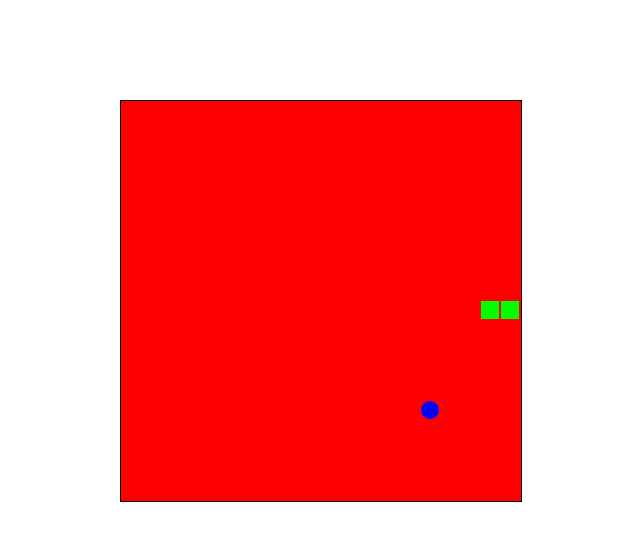
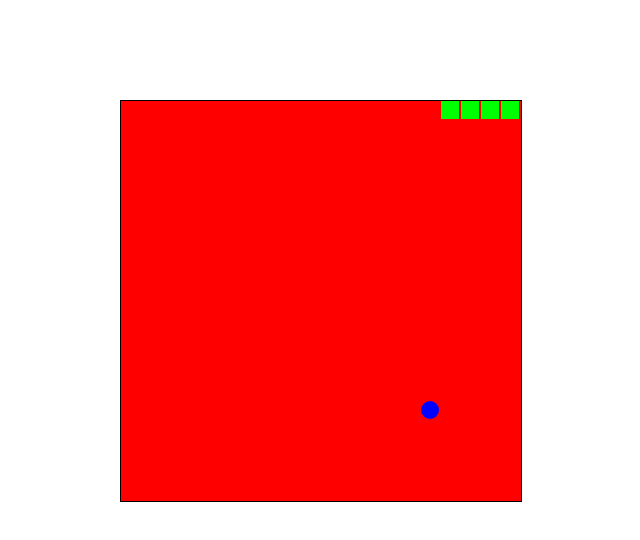
Before and after one commit to mromanro/SnakeJS, a plain HTML site: page index.html in a window 1280 px wide. Shown: the whole page, without its empty margins (319-959 px from the left). Drawn offline with Linux system fonts and the light colour scheme.

Commit message:
Fixed issue where food spawned on snake. Should now only spawn on available spaces

```diff
--- a/index.html
+++ b/index.html
@@ -1,7 +1,6 @@
 <html>
     <head>
         <style>
-            body {height: 100%;}
             canvas {border:1px solid #000000; display: block; margin: 100px auto; padding: 0;}
         </style>
     </head>
@@ -9,20 +8,24 @@
 	<canvas id="web_canvas" width="400" height="400"></canvas>
 	<script>
 
-		var snakePositionX = snakePositionY = 10;
+		var snakePositionX = 0;
+        var snakePositionY = 0;
         var foodPositionX = foodPositionY = 15;
         var vectorX = 1;
         var vectorY = 0;
         var bound = 20;
 		var radius = (bound - 2) / 2;
 
+        var avaPos = [];
+
         var tail = [];
-        var tailSize = 3;
+        var tailSize = 4;
 
         var gameRun = true;
         var looped = true;
 
 		window.onload = function() {
+            generateAvailablePositions();
 			canvas = document.getElementById("web_canvas");
 			context = canvas.getContext("2d");
 			document.addEventListener("keydown", keyPush);
@@ -64,6 +67,14 @@
 			}
 		}
 
+        function generateAvailablePositions() {
+            for(var i = 0; i < 20; i++){
+                for(var j = 0; j < 20; j++){
+                    avaPos.push({X: i , Y: j});
+                }
+            }
+        }
+
 		function game() {
 
             if(gameRun == true) {
@@ -88,20 +99,34 @@
             //check collision with food
             if(snakePositionX == foodPositionX
                && snakePositionY == foodPositionY) {
-                foodPositionX = Math.floor(Math.random() * bound);
-                foodPositionY = Math.floor(Math.random() * bound);
+                //foodPositionX = Math.floor(Math.random() * bound);
+                //foodPositionY = Math.floor(Math.random() * bound);
+                var position = avaPos[Math.floor(Math.random() * avaPos.length)];
+                foodPositionX = position.X;
+                foodPositionY = position.Y;
+                console.log("X: " + position.X + "Y: " + position.Y );
 
                 tailSize++;
             }
 
 
-            checkDeathCollision(context, canvas, snakePositionY, snakePositionX, tail);
-            tail.push({X:snakePositionX, Y:snakePositionY});
+            var death = checkDeathCollision(context, canvas, snakePositionY, snakePositionX, tail);
 
-            if(tail.length > tailSize) {
-                tail.shift();
+            if(death) {
+                snakePositionX -= vectorX;
+                snakePositionY -= vectorY;
             }
+            else{
+                var temp = {X:snakePositionX, Y:snakePositionY};
+                tail.push(temp);
+                var index = avaPos.indexOf(temp);
+                if(index > -1)
+                    avaPos.splice(index, 1);
 
+                if(tail.length > tailSize) {
+                    avaPos.push(tail.shift());
+                }
+            }
 
         }
 
@@ -145,6 +170,15 @@
                 context.fillRect(element.X * bound, element.Y * bound, bound - 2, bound - 2);
             });
         }
+        //adding food on map.
+        //create list of open positions?
+        //add a position when it becomes clear, remove when it doesnt?
+        //randomly pull from list?
+
+        //or keep track of which positions are held.
+        //then place where its not held?
+
+        //TODO: end game before head goes out of bounds. add game over ands start screens.
 		//TODO: make difficulties
 		//TODO: classes??
 	</script>
```
